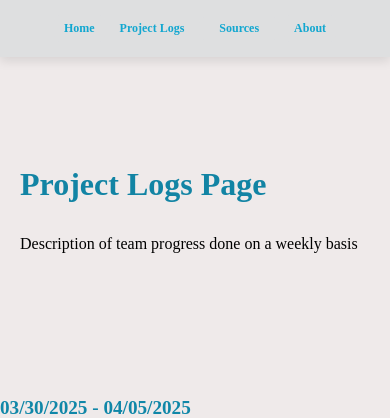
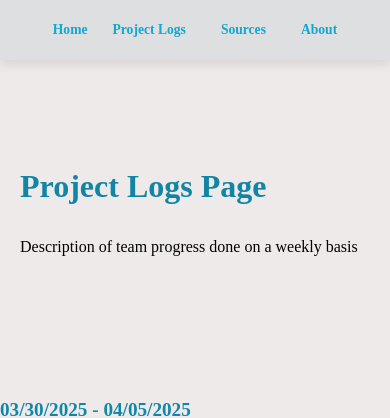
Before and after one commit to Olefincode/site_projects, a plain HTML site: page project_site/project_logs.html in a window 390 px wide. Shown: the top 418 px of the page. Drawn offline with Linux system fonts and the light colour scheme; a web font is replaced by a local one.

Commit message:
fixing font

```diff
--- a/project_site/style_project_log.css
+++ b/project_site/style_project_log.css
@@ -45,7 +45,7 @@ body {
   position: relative;
   font-family: 'Radley', serif;
   font-weight: bold;
-  font-size: clamp(.75rem, 2.5vw, 2rem) !important;
+  font-size: clamp(.85rem, 2.5vw, 2rem) !important;
   padding: 4px 10px;
   text-decoration: none;
   color: #12a7d0;
@@ -120,7 +120,7 @@ body {
   .nav-button {
     background-color: #dedfe0;
     color: #12a7d0;
-    font-size: clamp(.75rem, 2.5vw, 2rem) !important;
+    font-size: clamp(.85rem, 2.5vw, 2rem) !important;
     padding: 4px 10px;
     border: none;
     border-radius: 6px;
```
